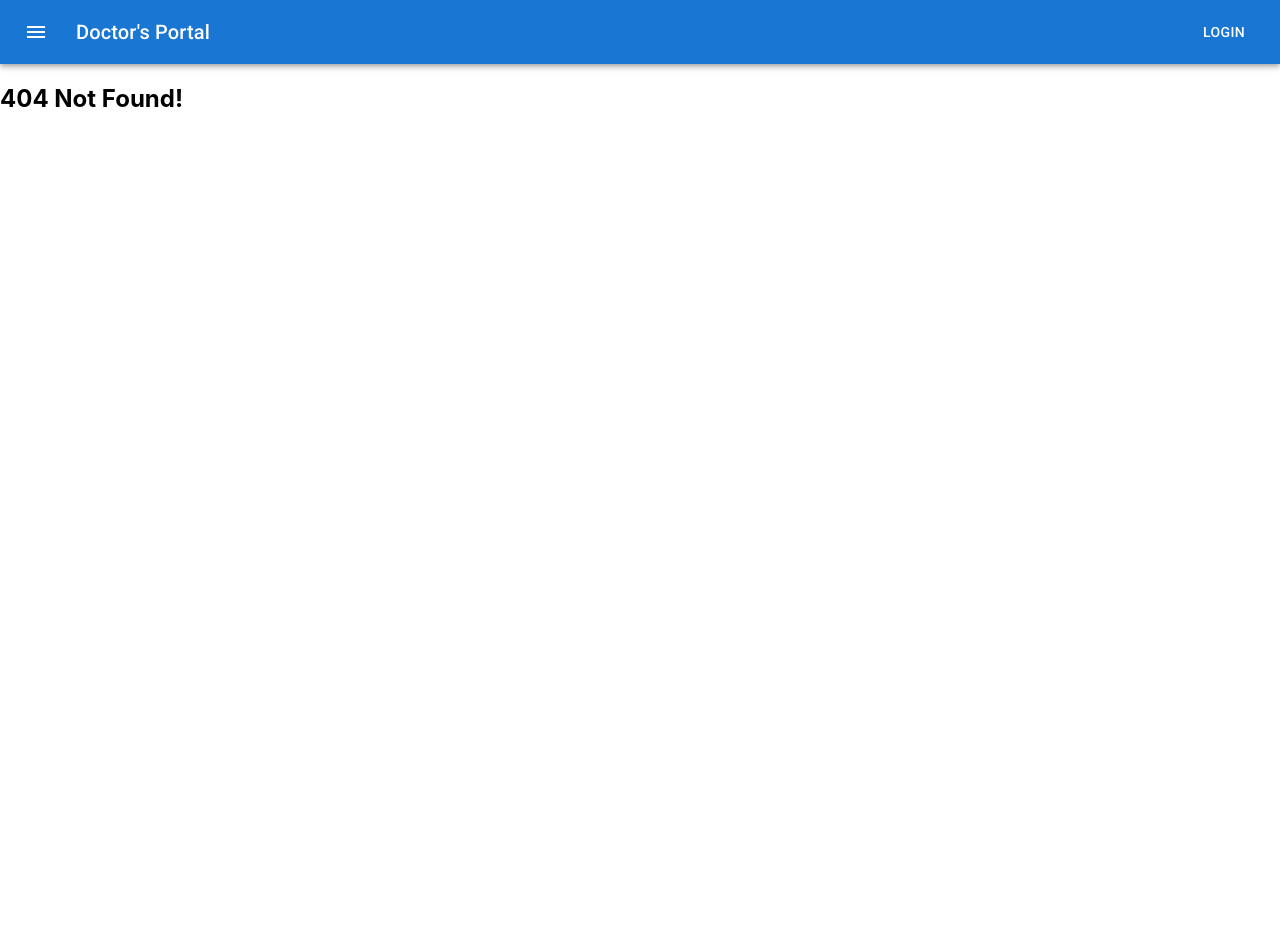
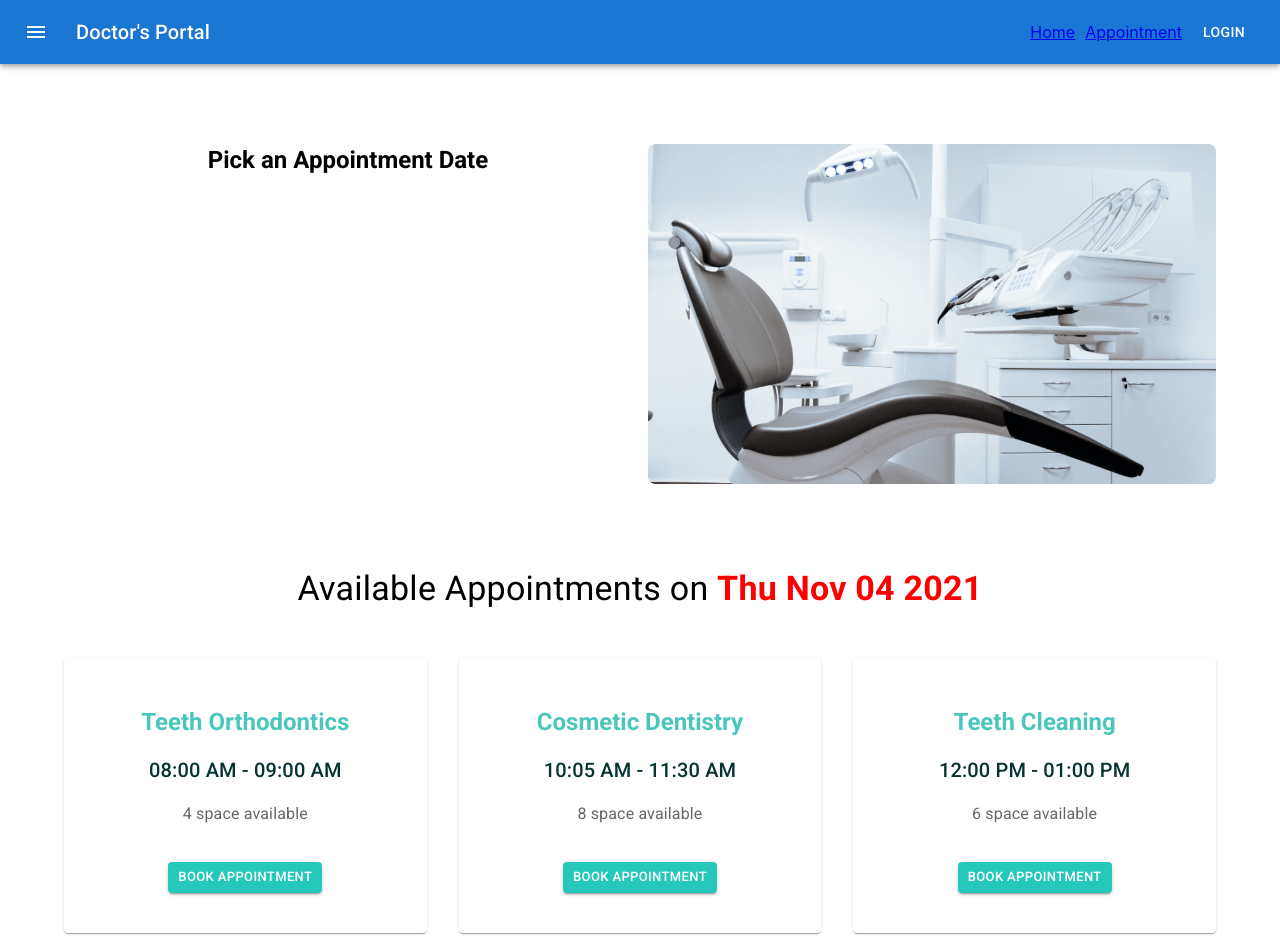
Before and after one commit to samimeadad/doctors-portal-client, a React (Create React App) app: page /appointment in a window 1280 px wide. Before the commit this address had no page. Shown: the top 952 px of the page. Before the commit the page ends 800 px from the top, so only its background shows below. Built offline with nearby package versions, Linux system fonts and the light colour scheme.

Commit message:
appointment page header done

```diff
--- a/package.json
+++ b/package.json
@@ -6,10 +6,12 @@
     "@emotion/react": "^11.5.0",
     "@emotion/styled": "^11.3.0",
     "@mui/icons-material": "^5.0.5",
+    "@mui/lab": "^5.0.0-alpha.53",
     "@mui/material": "^5.0.6",
     "@testing-library/jest-dom": "^5.11.4",
     "@testing-library/react": "^11.1.0",
     "@testing-library/user-event": "^12.1.10",
+    "date-fns": "^2.25.0",
     "react": "^17.0.2",
     "react-dom": "^17.0.2",
     "react-router": "^6.0.0",
--- a/src/App.js
+++ b/src/App.js
@@ -3,6 +3,7 @@ import { BrowserRouter as Router, Switch, Route } from "react-router-dom";
 import Home from './Pages/Home/Home/Home';
 import ErrorPage from './Pages/ErrorPage/ErrorPage';
 import Navigation from './Pages/Shared/Navigation/Navigation';
+import Appointment from './Pages/Appointment/Appointment/Appointment';
 
 function App () {
   return (
@@ -16,6 +17,9 @@ function App () {
           <Route exact path="/home">
             <Home />
           </Route>
+          <Route exact path="/appointment">
+            <Appointment></Appointment>
+          </Route>
           <Route exact path="*">
             <ErrorPage />
           </Route>
--- /dev/null
+++ b/src/Pages/Appointment/Appointment/Appointment.js
@@ -0,0 +1,17 @@
+import { Box } from '@mui/material';
+import React from 'react';
+import AppointmentHeader from '../AppointmentHeader/AppointmentHeader';
+import AvailableAppointments from '../AvailableAppointments/AvailableAppointments';
+
+const Appointment = () => {
+    const [ date, setDate ] = React.useState( new Date() );
+
+    return (
+        <Box sx={ { textAlign: 'center', my: 10 } }>
+            <AppointmentHeader date={ date } setDate={ setDate }></AppointmentHeader>
+            <AvailableAppointments date={ date }></AvailableAppointments>
+        </Box>
+    );
+};
+
+export default Appointment;
--- /dev/null
+++ b/src/Pages/Appointment/AppointmentHeader/AppointmentHeader.js
@@ -0,0 +1,24 @@
+import { Container, Grid, Typography } from '@mui/material';
+import React from 'react';
+import chair from '../../../images/chair.png'
+import Calendar from '../../Shared/Calendar/Calendar';
+
+const AppointmentHeader = ( { date, setDate } ) => {
+    return (
+        <Container>
+            <Grid container spacing={ 2 }>
+                <Grid item xs={ 12 } md={ 6 }>
+                    <Typography variant="h5" sx={ { mb: 4, fontWeight: 'bold' } }>
+                        Pick an Appointment Date
+                    </Typography>
+                    <Calendar date={ date } setDate={ setDate }></Calendar>
+                </Grid>
+                <Grid item xs={ 12 } md={ 6 }>
+                    <img style={ { width: '100%' } } src={ chair } alt="" />
+                </Grid>
+            </Grid>
+        </Container>
+    );
+};
+
+export default AppointmentHeader;
--- /dev/null
+++ b/src/Pages/Appointment/AvailableAppointments/AvailableAppointments.js
@@ -0,0 +1,60 @@
+import { Container, Grid, Typography } from '@mui/material';
+import React from 'react';
+import Booking from '../Booking/Booking';
+
+const bookings = [
+    {
+        id: 1,
+        name: "Teeth Orthodontics",
+        time: '08:00 AM - 09:00 AM',
+        space: 4,
+    },
+    {
+        id: 2,
+        name: "Cosmetic Dentistry",
+        time: '10:05 AM - 11:30 AM',
+        space: 8,
+    },
+    {
+        id: 3,
+        name: "Teeth Cleaning",
+        time: '12:00 PM - 01:00 PM',
+        space: 6,
+    },
+    {
+        id: 4,
+        name: "Cavity Protection",
+        time: '02:00 PM - 03:00 PM',
+        space: 5,
+    },
+    {
+        id: 5,
+        name: "Teeth Scaling",
+        time: '04:00 PM - 05:00 PM',
+        space: 7,
+    },
+    {
+        id: 6,
+        name: "Teeth Root Cannel",
+        time: '07:00 PM - 10:00 PM',
+        space: 3,
+    },
+
+]
+
+const AvailableAppointments = ( { date } ) => {
+    return (
+        <Container sx={ { my: 10 } }>
+            <Typography variant="h4" sx={ { mb: 6 } }>
+                Available Appointments on <span style={ { color: 'red', fontWeight: 'bold' } }>{ date.toDateString() }</span>
+            </Typography>
+            <Grid container spacing={ 4 }>
+                {
+                    bookings.map( booking => <Booking key={ booking.id } booking={ booking }></Booking> )
+                }
+            </Grid>
+        </Container>
+    );
+};
+
+export default AvailableAppointments;
--- /dev/null
+++ b/src/Pages/Appointment/Booking/Booking.js
@@ -0,0 +1,32 @@
+import React from 'react';
+import { Grid, Typography } from '@mui/material';
+import Card from '@mui/material/Card';
+import CardActions from '@mui/material/CardActions';
+import CardContent from '@mui/material/CardContent';
+import Button from '@mui/material/Button';
+
+const Booking = ( { booking } ) => {
+    const { name, time, space } = booking;
+    return (
+        <Grid item xs={ 12 } sm={ 12 } md={ 4 }>
+            <Card sx={ { minWidth: 275, p: 4 } }>
+                <CardContent>
+                    <Typography variant="h5" component="div" sx={ { color: ' #4ac6bd ' } }>
+                        <strong>{ name }</strong>
+                    </Typography>
+                    <Typography variant="h6" sx={ { color: ' #053431 ', my: 2 } }>
+                        { time }
+                    </Typography>
+                    <Typography sx={ { mb: 1.5 } } color="text.secondary">
+                        { space } space available
+                    </Typography>
+                </CardContent>
+                <CardActions sx={ { display: 'flex', justifyContent: 'center' } }>
+                    <Button size="small" variant="contained" sx={ { backgroundColor: ' #27c8bc ' } }>Book Appointment</Button>
+                </CardActions>
+            </Card>
+        </Grid>
+    );
+};
+
+export default Booking;
--- a/src/Pages/Home/AppointmentBanner/AppointmentBanner.js
+++ b/src/Pages/Home/AppointmentBanner/AppointmentBanner.js
@@ -20,7 +20,7 @@ const AppointmentBanner = () => {
                 <Grid item xs={ 12 } md={ 6 }>
                     <img style={ { width: '500px', height: '600px', marginTop: '-160px' } } src={ doctor } alt="" />
                 </Grid>
-                <Grid xs={ 12 } md={ 6 } sx={ { display: 'flex', justifyContent: 'flex-start', alignItems: 'center' } }>
+                <Grid item xs={ 12 } md={ 6 } sx={ { display: 'flex', justifyContent: 'flex-start', alignItems: 'center' } }>
                     <Box sx={ { textAlign: 'left', py: 6 } }>
                         <Typography variant="h6" sx={ { color: '#65ece2', mb: 4 } }>
                             Appointment
--- /dev/null
+++ b/src/Pages/Shared/Calendar/Calendar.js
@@ -0,0 +1,24 @@
+import React from 'react';
+import TextField from '@mui/material/TextField';
+import AdapterDateFns from '@mui/lab/AdapterDateFns';
+import LocalizationProvider from '@mui/lab/LocalizationProvider';
+import StaticDatePicker from '@mui/lab/StaticDatePicker';
+
+const Calendar = ( { date, setDate } ) => {
+
+    return (
+        <LocalizationProvider dateAdapter={ AdapterDateFns }>
+            <StaticDatePicker
+                displayStaticWrapperAs="desktop"
+                openTo="day"
+                value={ date }
+                onChange={ ( newDate ) => {
+                    setDate( newDate );
+                } }
+                renderInput={ ( params ) => <TextField { ...params } /> }
+            />
+        </LocalizationProvider>
+    );
+};
+
+export default Calendar;
--- a/src/Pages/Shared/Navigation/Navigation.js
+++ b/src/Pages/Shared/Navigation/Navigation.js
@@ -6,6 +6,7 @@ import Typography from '@mui/material/Typography';
 import Button from '@mui/material/Button';
 import IconButton from '@mui/material/IconButton';
 import MenuIcon from '@mui/icons-material/Menu';
+import { Link } from 'react-router-dom';
 
 const Navigation = () => {
     return (
@@ -24,6 +25,8 @@ const Navigation = () => {
                     <Typography variant="h6" component="div" sx={ { flexGrow: 1 } }>
                         Doctor's Portal
                     </Typography>
+                    <Link to="/home">Home</Link>
+                    <Link to="/appointment" style={ { marginLeft: '10px', marginRight: '10px' } }>Appointment</Link>
                     <Button color="inherit">Login</Button>
                 </Toolbar>
             </AppBar>
```
Also changed, not shown: 2 other files (tests, documents, lock files or other folders).
